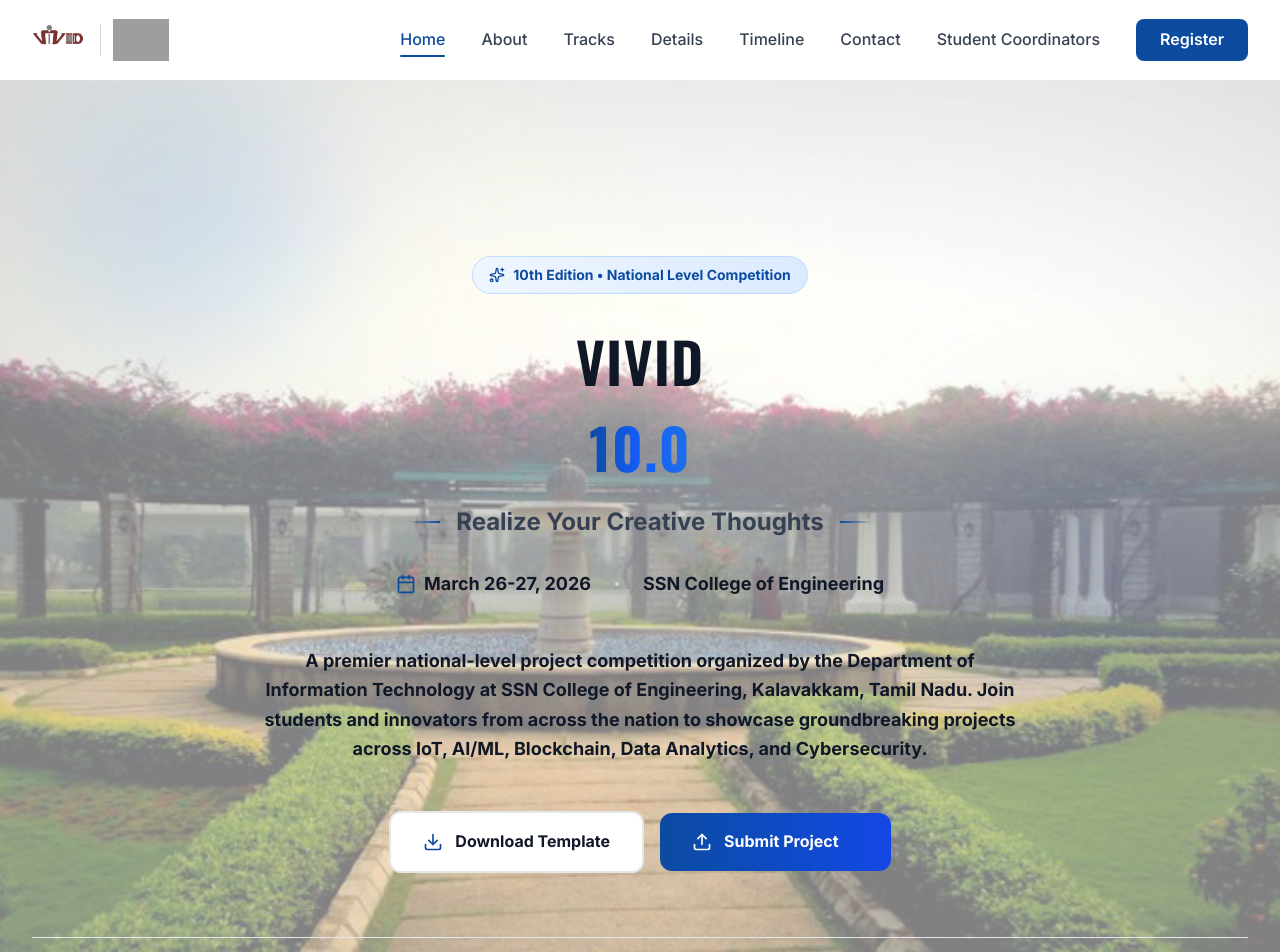
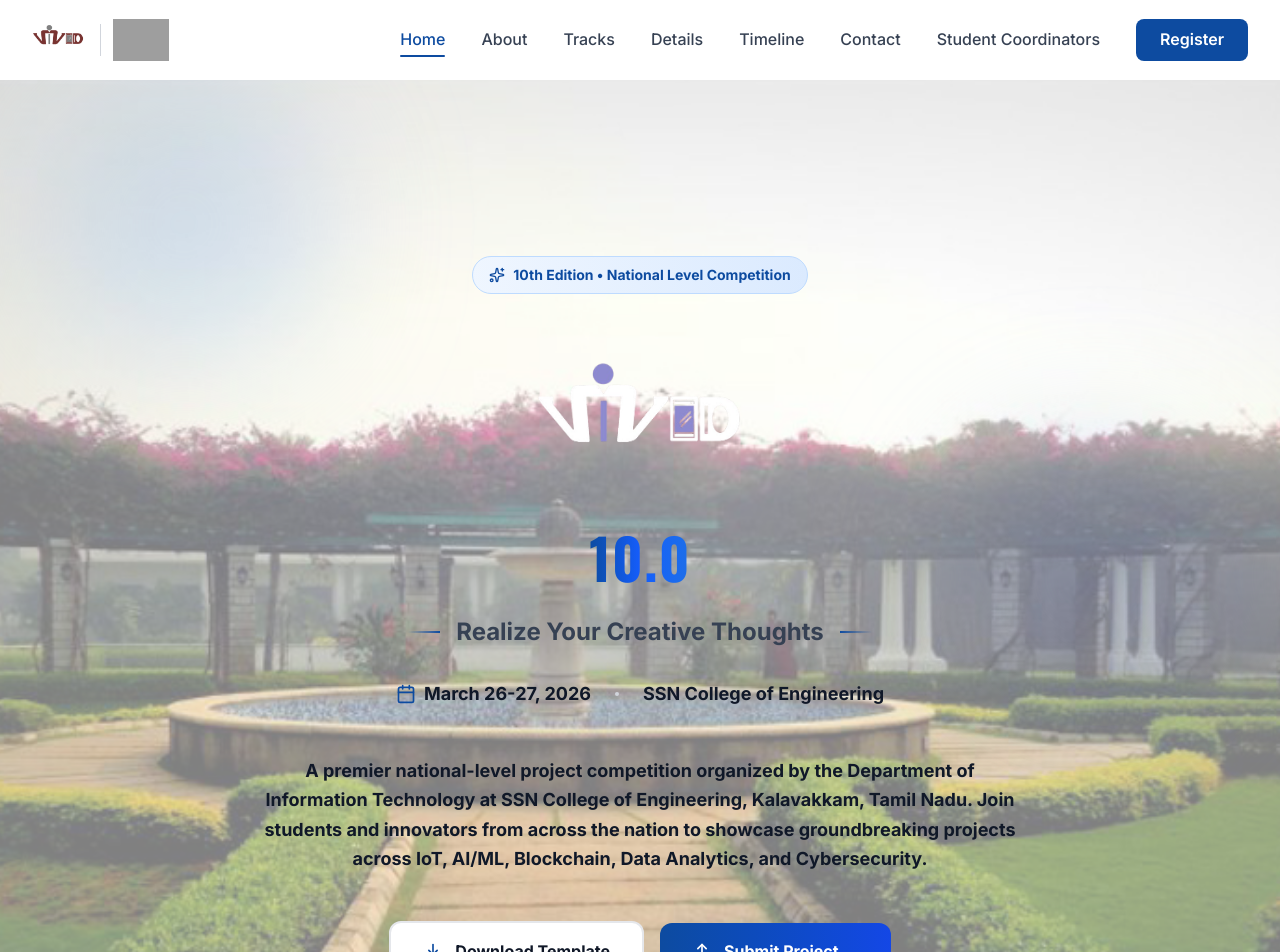
Before and after one commit to baggie11/Vivid-Website, a Next.js app: page / in a window 1280 px wide. Shown: the top 952 px of the page. Built offline with nearby package versions, Linux system fonts and the light colour scheme; grey boxes are pictures that could not be loaded.

Commit message:
added the updated vivid logo

```diff
--- a/app/components/Hero.tsx
+++ b/app/components/Hero.tsx
@@ -45,15 +45,24 @@
             </span>
           </div>
 
-          {/* Main Title */}
-          <h1 className="text-5xl sm:text-6xl md:text-7xl lg:text-8xl font-bold tracking-tight mb-6 leading-tight">
-            <span className="block text-gray-900">VIVID</span>
-            <span className="block mt-4">
+          {/* Main Title with Logo */}
+          <div className="flex flex-col items-center justify-center mb-6">
+            {/* VIVID Logo Image */}
+            <div className="mb-4">
+              <img
+                src="/images/vivid.png"
+                alt="VIVID 10.0"
+                className="h-[80px] sm:h-[100px] md:h-[120px] lg:h-[150px] xl:h-[180px] w-auto"
+              />
+            </div>
+
+            {/* VIVID 10.0 Text */}
+            <h1 className="text-4xl sm:text-5xl md:text-6xl lg:text-7xl xl:text-8xl font-bold tracking-tight leading-tight">
               <span className="bg-gradient-to-r from-[#0D4BA0] via-blue-600 to-[#1E6FE8] bg-clip-text text-transparent font-black">
                 10.0
               </span>
-            </span>
-          </h1>
+            </h1>
+          </div>
 
           {/* Divider */}
           <div className="flex items-center justify-center gap-4 mb-8">
@@ -89,10 +98,10 @@
           </p>
 
           {/* CTA Buttons */}
-          <div className="flex flex-col sm:flex-row gap-4 justify-center items-center mb-16 w-full">
+          <div className="flex flex-col sm:flex-row gap-4 justify-center items-center mb-16">
             <Link
               href="#"
-              className="group flex items-center justify-center gap-3 px-8 py-4 bg-white border-2 border-gray-200 rounded-xl hover:border-[#0D4BA0] hover:shadow-md transition-colors duration-200 w-full sm:w-auto"
+              className="group flex items-center justify-center gap-3 px-8 py-4 bg-white border-2 border-gray-200 rounded-xl hover:border-[#0D4BA0] hover:shadow-md transition-colors duration-200 w-full sm:w-auto max-w-sm"
               aria-label="Download project template document"
             >
               <Download className="w-5 h-5 text-[#0D4BA0] group-hover:scale-110 transition-transform" aria-hidden="true" />
@@ -105,7 +114,7 @@
               href="https://forms.gle/qUdaBkHGURLt1d7eA"
               target="_blank"
               rel="noopener noreferrer"
-              className="group flex items-center justify-center gap-3 px-8 py-4 bg-gradient-to-r from-[#0D4BA0] to-blue-700 rounded-xl hover:from-[#0a3d87] hover:to-blue-800 hover:shadow-md transition-colors duration-200 w-full sm:w-auto font-bold text-white"
+              className="group flex items-center justify-center gap-3 px-8 py-4 bg-gradient-to-r from-[#0D4BA0] to-blue-700 rounded-xl hover:from-[#0a3d87] hover:to-blue-800 hover:shadow-md transition-colors duration-200 w-full sm:w-auto max-w-sm font-bold text-white"
               aria-label="Submit your project"
             >
               <Upload className="w-5 h-5 group-hover:scale-110 transition-transform" aria-hidden="true" />
```
Also changed, not shown: public/images/vivid.png (added).
